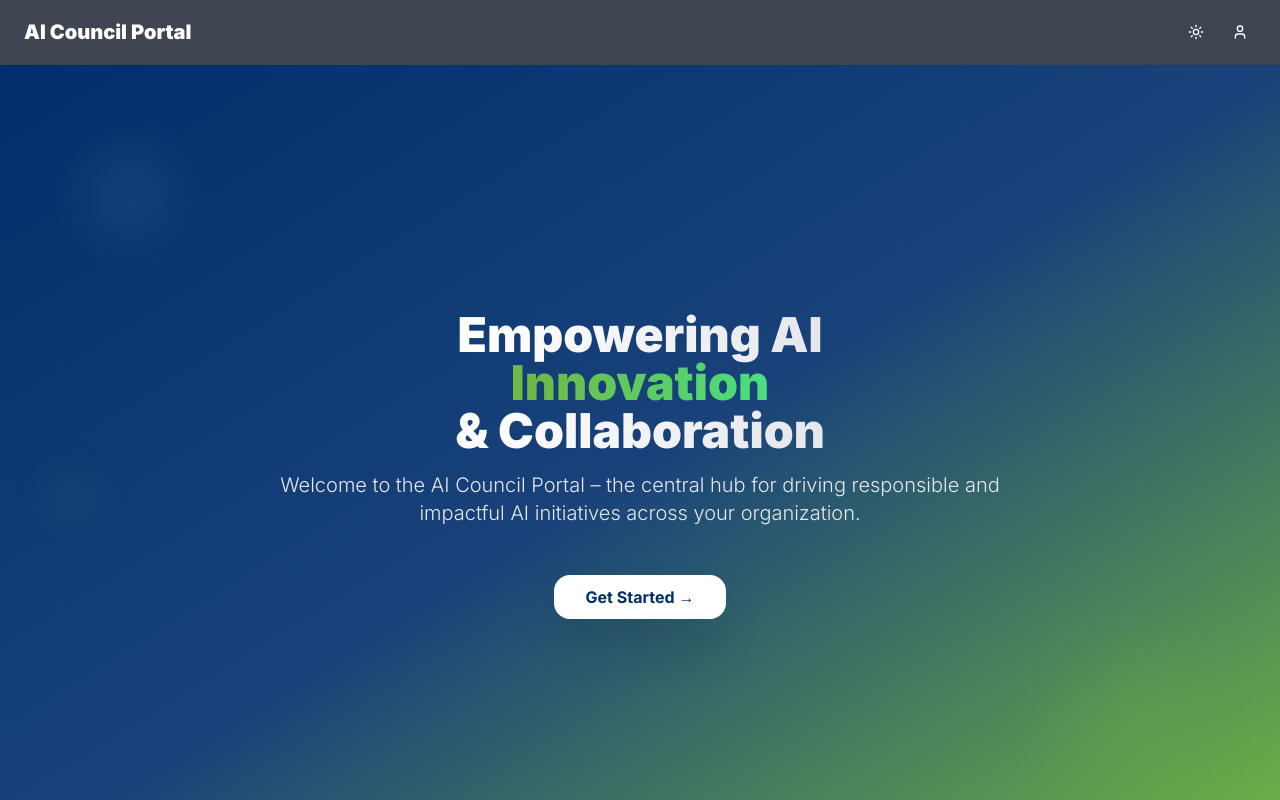
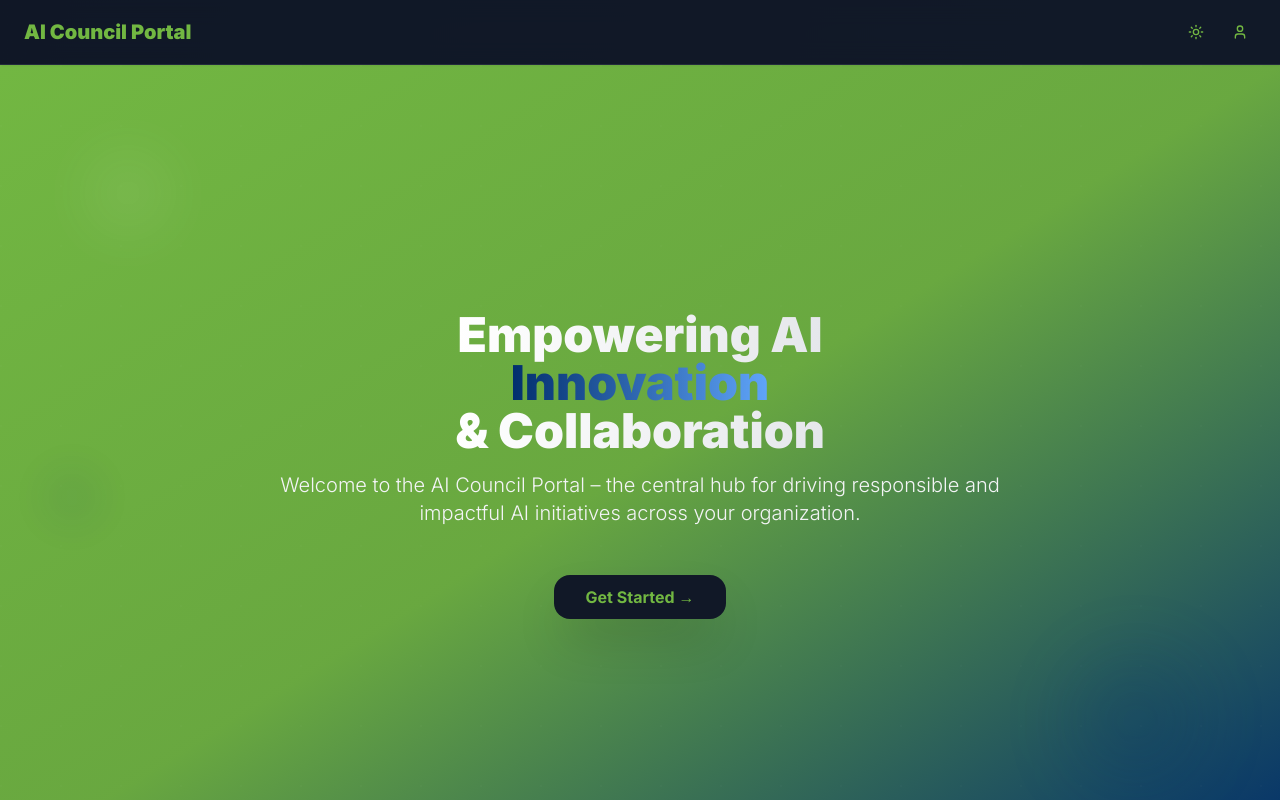
Before and after one commit to LostZoro56/council-ai-craft, a React (Vite) app: page / in a window 1280 px wide. Both pictures are taken after a click on the button 1196 px from the left and 32 px from the top of the page. Shown: the top 800 px of the page. Built offline with nearby package versions, Linux system fonts and the light colour scheme.

Commit message:
Integrate sign-in/up with landing page
Integrate the sign-in/sign-up functionality from the AuthPanel into the landing page. Ensure dark theme compatibility, changing blue elements to light green in dark mode.

```diff
--- a/src/components/AuthPanel.tsx
+++ b/src/components/AuthPanel.tsx
@@ -65,7 +65,7 @@ const AuthPanel = ({ isOpen, onClose, onSuccess }: AuthPanelProps) => {
         <div className="flex flex-col h-full">
           {/* Header */}
           <div className="flex items-center justify-between p-6 border-b border-gray-200 dark:border-gray-700">
-            <h2 className="text-xl font-bold text-[#012E6C] dark:text-white">
+            <h2 className="text-xl font-bold text-[#012E6C] dark:text-[#72B742]">
               {showForgotPassword ? 'Reset Password' : mode === 'signin' ? 'Sign In' : 'Sign Up'}
             </h2>
             <Button
--- a/src/components/HeroSection.tsx
+++ b/src/components/HeroSection.tsx
@@ -10,7 +10,7 @@ const HeroSection = ({ onGetStarted }: HeroSectionProps) => {
   return (
     <section className="relative min-h-screen flex items-center justify-center overflow-hidden">
       {/* Background with animated gradients */}
-      <div className="absolute inset-0 bg-gradient-to-br from-[#012E6C] via-[#012E6C]/90 to-[#72B742]">
+      <div className="absolute inset-0 bg-gradient-to-br from-[#012E6C] via-[#012E6C]/90 to-[#72B742] dark:from-[#72B742] dark:via-[#72B742]/90 dark:to-[#012E6C]">
         <div className="absolute inset-0 opacity-30">
           <div className="absolute inset-0" style={{
             backgroundImage: `radial-gradient(circle at 1px 1px, rgba(255,255,255,0.05) 1px, transparent 0)`,
@@ -21,8 +21,8 @@ const HeroSection = ({ onGetStarted }: HeroSectionProps) => {
 
       {/* Floating elements */}
       <div className="absolute top-20 left-20 w-24 h-24 bg-white/10 rounded-full blur-xl animate-pulse" />
-      <div className="absolute bottom-20 right-20 w-32 h-32 bg-[#72B742]/20 rounded-full blur-2xl animate-pulse" style={{ animationDelay: '1s' }} />
-      <div className="absolute top-1/2 left-10 w-16 h-16 bg-[#72B742]/10 rounded-full blur-lg animate-pulse" style={{ animationDelay: '2s' }} />
+      <div className="absolute bottom-20 right-20 w-32 h-32 bg-[#72B742]/20 dark:bg-[#012E6C]/20 rounded-full blur-2xl animate-pulse" style={{ animationDelay: '1s' }} />
+      <div className="absolute top-1/2 left-10 w-16 h-16 bg-[#72B742]/10 dark:bg-[#012E6C]/10 rounded-full blur-lg animate-pulse" style={{ animationDelay: '2s' }} />
 
       <div className="relative z-10 max-w-5xl mx-auto px-6 text-center text-white">
         <div className="space-y-6 animate-fade-in">
@@ -32,7 +32,7 @@ const HeroSection = ({ onGetStarted }: HeroSectionProps) => {
                 Empowering AI
               </span>
               <br />
-              <span className="bg-gradient-to-r from-[#72B742] to-green-400 bg-clip-text text-transparent">
+              <span className="bg-gradient-to-r from-[#72B742] to-green-400 dark:from-[#012E6C] dark:to-blue-400 bg-clip-text text-transparent">
                 Innovation
               </span>
               <br />
@@ -40,7 +40,7 @@ const HeroSection = ({ onGetStarted }: HeroSectionProps) => {
                 & Collaboration
               </span>
             </h1>
-            <p className="text-lg md:text-xl text-gray-200 max-w-3xl mx-auto leading-relaxed font-light">
+            <p className="text-lg md:text-xl text-gray-200 dark:text-gray-100 max-w-3xl mx-auto leading-relaxed font-light">
               Welcome to the AI Council Portal – the central hub for driving responsible and impactful AI initiatives across your organization.
             </p>
           </div>
@@ -49,7 +49,7 @@ const HeroSection = ({ onGetStarted }: HeroSectionProps) => {
             <Button
               onClick={onGetStarted}
               size="lg"
-              className="bg-white text-[#012E6C] hover:bg-gray-100 text-base px-8 py-4 font-bold rounded-2xl shadow-2xl hover:shadow-3xl transition-all duration-300 transform hover:scale-110 hover:-translate-y-1"
+              className="bg-white text-[#012E6C] hover:bg-gray-100 dark:bg-gray-900 dark:text-[#72B742] dark:hover:bg-gray-800 text-base px-8 py-4 font-bold rounded-2xl shadow-2xl hover:shadow-3xl transition-all duration-300 transform hover:scale-110 hover:-translate-y-1"
             >
               Get Started →
             </Button>
--- a/src/components/Navbar.tsx
+++ b/src/components/Navbar.tsx
@@ -38,15 +38,15 @@ const Navbar = ({
                 variant="ghost"
                 size="sm"
                 onClick={onSidebarToggle}
-                className="p-2 hover:bg-[#012E6C]/5 dark:hover:bg-white/5 rounded-xl transition-all duration-200"
+                className="p-2 hover:bg-[#012E6C]/5 dark:hover:bg-[#72B742]/5 rounded-xl transition-all duration-200"
               >
-                <svg className="w-4 h-4 text-[#012E6C] dark:text-white" fill="none" stroke="currentColor" viewBox="0 0 24 24">
+                <svg className="w-4 h-4 text-[#012E6C] dark:text-[#72B742]" fill="none" stroke="currentColor" viewBox="0 0 24 24">
                   <path strokeLinecap="round" strokeLinejoin="round" strokeWidth={2} d={sidebarCollapsed ? "M6 18L18 6M6 6l12 12" : "M4 6h16M4 12h16M4 18h16"} />
                 </svg>
               </Button>
             )}
             <h1
-              className="text-xl font-black text-[#012E6C] dark:text-white cursor-pointer hover:text-[#72B742] dark:hover:text-[#72B742] transition-colors duration-300"
+              className="text-xl font-black text-[#012E6C] dark:text-[#72B742] cursor-pointer hover:text-[#72B742] dark:hover:text-[#012E6C] transition-colors duration-300"
               onClick={onTitleClick}
             >
               AI Council Portal
@@ -63,9 +63,9 @@ const Navbar = ({
                 variant="ghost"
                 size="sm"
                 onClick={onAuthClick}
-                className="p-2 hover:bg-[#012E6C]/5 dark:hover:bg-white/5 rounded-full transition-all duration-200"
+                className="p-2 hover:bg-[#012E6C]/5 dark:hover:bg-[#72B742]/5 rounded-full transition-all duration-200"
               >
-                <User className="w-5 h-5 text-[#012E6C] dark:text-white" />
+                <User className="w-5 h-5 text-[#012E6C] dark:text-[#72B742]" />
               </Button>
             )}
           </div>
--- a/src/components/ThemeToggle.tsx
+++ b/src/components/ThemeToggle.tsx
@@ -27,12 +27,12 @@ const ThemeToggle = () => {
       variant="ghost"
       size="sm"
       onClick={toggleTheme}
-      className="p-2 hover:bg-[#012E6C]/5 dark:hover:bg-white/5 rounded-full transition-all duration-200"
+      className="p-2 hover:bg-[#012E6C]/5 dark:hover:bg-[#72B742]/5 rounded-full transition-all duration-200"
     >
       {isDark ? (
-        <Sun className="w-5 h-5 text-[#012E6C] dark:text-white" />
+        <Sun className="w-5 h-5 text-[#012E6C] dark:text-[#72B742]" />
       ) : (
-        <Moon className="w-5 h-5 text-[#012E6C] dark:text-white" />
+        <Moon className="w-5 h-5 text-[#012E6C] dark:text-[#72B742]" />
       )}
     </Button>
   );
--- a/src/pages/Landing.tsx
+++ b/src/pages/Landing.tsx
@@ -1,3 +1,4 @@
+
 import React, { useState } from 'react';
 import Navbar from '@/components/Navbar';
 import HeroSection from '@/components/HeroSection';
@@ -69,7 +70,7 @@ const Landing = ({ onLogin }: LandingProps) => {
   };
 
   return (
-    <div className="min-h-screen bg-gradient-to-br from-gray-50 to-gray-100">
+    <div className="min-h-screen bg-gradient-to-br from-gray-50 to-gray-100 dark:from-gray-900 dark:to-gray-800">
       <Navbar
         onAuthClick={handleAuthClick}
       />
@@ -80,8 +81,8 @@ const Landing = ({ onLogin }: LandingProps) => {
       <section className="py-24 relative">
         <div className="max-w-7xl mx-auto px-6">
           <div className="text-center mb-20">
-            <h2 className="text-5xl font-black text-[#012E6C] mb-6">What We Can Do</h2>
-            <p className="text-xl text-gray-600 max-w-4xl mx-auto leading-relaxed">
+            <h2 className="text-5xl font-black text-[#012E6C] dark:text-[#72B742] mb-6">What We Can Do</h2>
+            <p className="text-xl text-gray-600 dark:text-gray-300 max-w-4xl mx-auto leading-relaxed">
               Comprehensive AI solutions to accelerate your organization's digital transformation journey
             </p>
           </div>
@@ -101,11 +102,11 @@ const Landing = ({ onLogin }: LandingProps) => {
       </section>
 
       {/* Featured AI Agents Section */}
-      <section className="py-24 bg-white/30 backdrop-blur-sm">
+      <section className="py-24 bg-white/30 dark:bg-gray-800/30 backdrop-blur-sm">
         <div className="max-w-7xl mx-auto px-6">
           <div className="text-center mb-20">
-            <h2 className="text-5xl font-black text-[#012E6C] mb-6">Featured AI Agents</h2>
-            <p className="text-xl text-gray-600 max-w-4xl mx-auto leading-relaxed">
+            <h2 className="text-5xl font-black text-[#012E6C] dark:text-[#72B742] mb-6">Featured AI Agents</h2>
+            <p className="text-xl text-gray-600 dark:text-gray-300 max-w-4xl mx-auto leading-relaxed">
               Explore our suite of AI-powered tools designed to enhance productivity and drive innovation across the organization
             </p>
           </div>
@@ -129,11 +130,11 @@ const Landing = ({ onLogin }: LandingProps) => {
       </section>
 
       {/* Footer */}
-      <footer className="bg-gradient-to-r from-[#012E6C] to-[#012E6C]/90 text-white py-20">
+      <footer className="bg-gradient-to-r from-[#012E6C] to-[#012E6C]/90 dark:from-[#72B742] dark:to-[#72B742]/90 text-white py-20">
         <div className="max-w-7xl mx-auto px-6">
           <div className="mb-12">
             <h3 className="text-3xl font-bold mb-6 text-white">About the AI Council</h3>
-            <div className="space-y-4 text-lg leading-relaxed text-gray-200">
+            <div className="space-y-4 text-lg leading-relaxed text-gray-200 dark:text-gray-100">
               <p>
                 The AI Council leads strategic initiatives to harness the power of artificial intelligence,
                 machine learning, and advanced analytics to solve complex business challenges and create value
@@ -146,8 +147,8 @@ const Landing = ({ onLogin }: LandingProps) => {
             </div>
           </div>
 
-          <div className="border-t border-gray-600 pt-8">
-            <p className="text-center text-gray-300 text-lg">
+          <div className="border-t border-gray-600 dark:border-gray-400 pt-8">
+            <p className="text-center text-gray-300 dark:text-gray-100 text-lg">
               © 2025 AI Council Portal. All rights reserved.
             </p>
           </div>
```
